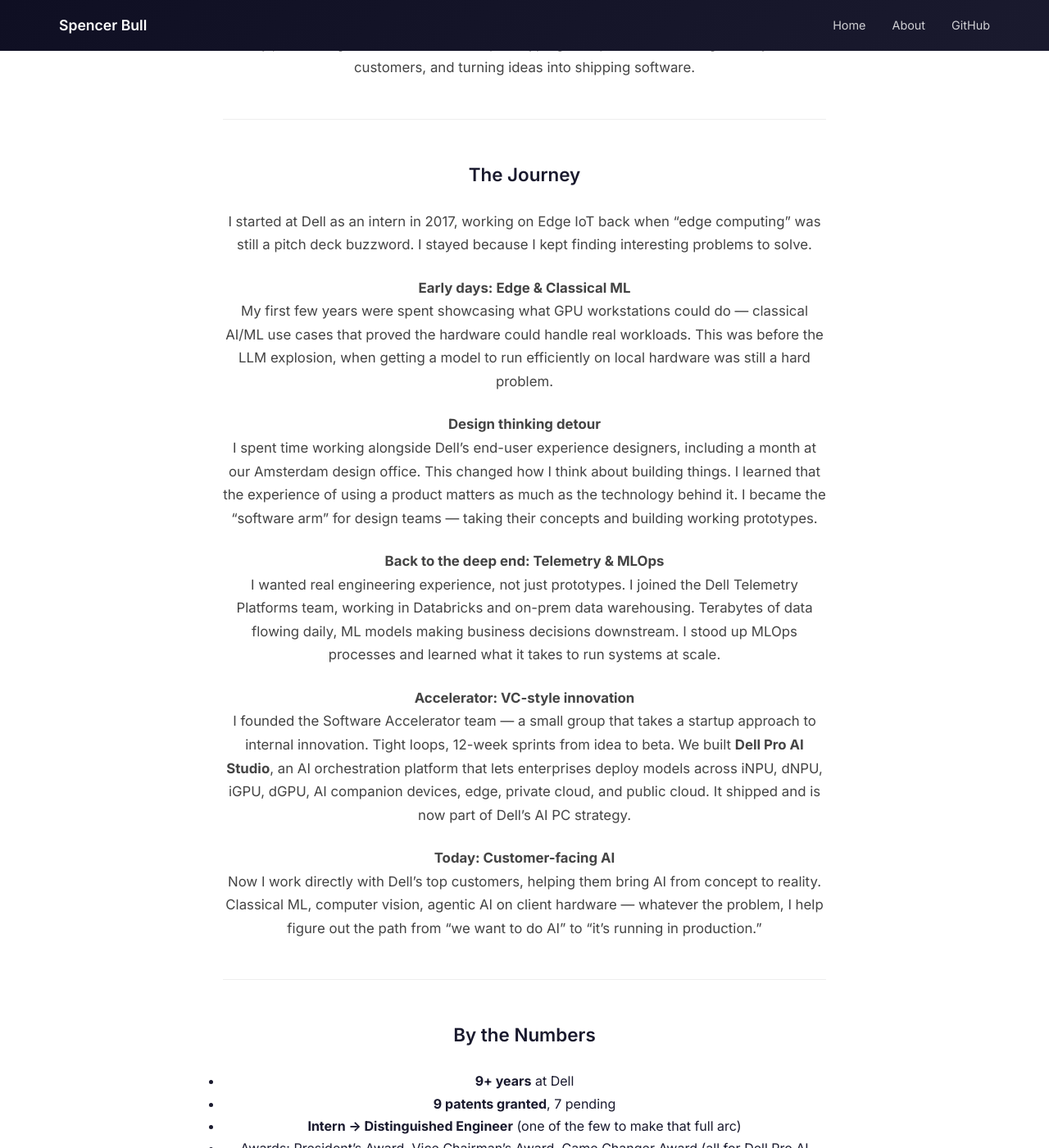
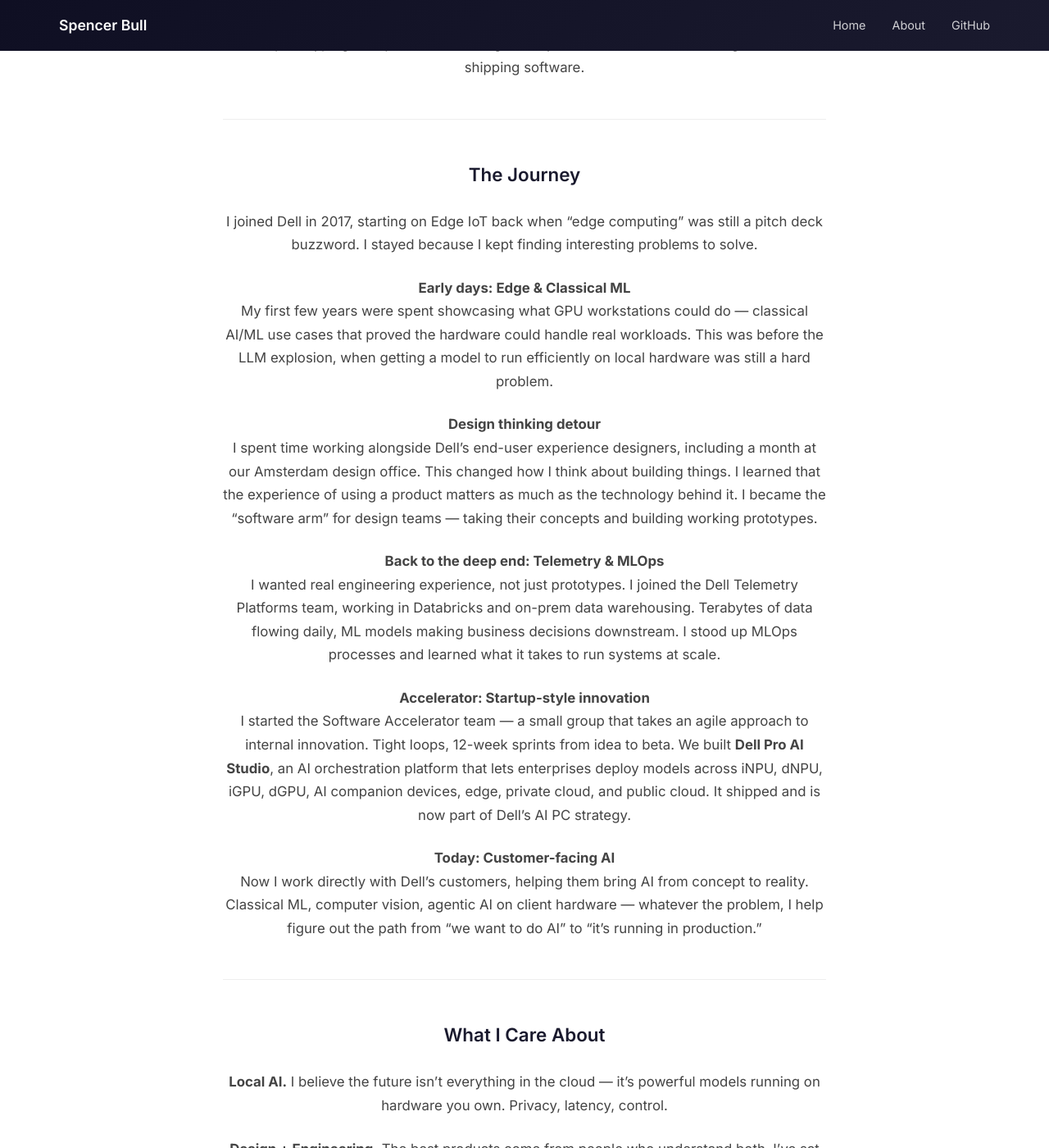
Before and after one commit to spencerbull/spencerbull.github.io, a Jekyll site: the page built from about.md, in a window 1280 px wide and 1400 px high, scrolled down 465 px. Shown: the whole window at 82% size. Built offline with Jekyll 4.4.1, drawn with Linux system fonts in a browser that asks for light colours; some of the changed text lies outside the part shown.

Commit message:
Tone down about page - more humble

```diff
--- a/about.md
+++ b/about.md
@@ -5,13 +5,13 @@ title: About
 
 ## About Me
 
-I'm a Distinguished Engineer at Dell Technologies, working in the Client Office of the CTO. My job is to figure out what's next — prototyping new products, working directly with customers, and turning ideas into shipping software.
+I'm an engineer at Dell Technologies, working in the Client Office of the CTO. I spend my time prototyping new products, working directly with customers, and turning ideas into shipping software.
 
 ---
 
 ## The Journey
 
-I started at Dell as an intern in 2017, working on Edge IoT back when "edge computing" was still a pitch deck buzzword. I stayed because I kept finding interesting problems to solve.
+I joined Dell in 2017, starting on Edge IoT back when "edge computing" was still a pitch deck buzzword. I stayed because I kept finding interesting problems to solve.
 
 **Early days: Edge & Classical ML**
 My first few years were spent showcasing what GPU workstations could do — classical AI/ML use cases that proved the hardware could handle real workloads. This was before the LLM explosion, when getting a model to run efficiently on local hardware was still a hard problem.
@@ -22,20 +22,11 @@ I spent time working alongside Dell's end-user experience designers, including a
 **Back to the deep end: Telemetry & MLOps**
 I wanted real engineering experience, not just prototypes. I joined the Dell Telemetry Platforms team, working in Databricks and on-prem data warehousing. Terabytes of data flowing daily, ML models making business decisions downstream. I stood up MLOps processes and learned what it takes to run systems at scale.
 
-**Accelerator: VC-style innovation**
-I founded the Software Accelerator team — a small group that takes a startup approach to internal innovation. Tight loops, 12-week sprints from idea to beta. We built **Dell Pro AI Studio**, an AI orchestration platform that lets enterprises deploy models across iNPU, dNPU, iGPU, dGPU, AI companion devices, edge, private cloud, and public cloud. It shipped and is now part of Dell's AI PC strategy.
+**Accelerator: Startup-style innovation**
+I started the Software Accelerator team — a small group that takes an agile approach to internal innovation. Tight loops, 12-week sprints from idea to beta. We built **Dell Pro AI Studio**, an AI orchestration platform that lets enterprises deploy models across iNPU, dNPU, iGPU, dGPU, AI companion devices, edge, private cloud, and public cloud. It shipped and is now part of Dell's AI PC strategy.
 
 **Today: Customer-facing AI**
-Now I work directly with Dell's top customers, helping them bring AI from concept to reality. Classical ML, computer vision, agentic AI on client hardware — whatever the problem, I help figure out the path from "we want to do AI" to "it's running in production."
-
----
-
-## By the Numbers
-
-- **9+ years** at Dell
-- **9 patents granted**, 7 pending
-- **Intern → Distinguished Engineer** (one of the few to make that full arc)
-- Awards: President's Award, Vice Chairman's Award, Game Changer Award (all for Dell Pro AI Studio)
+Now I work directly with Dell's customers, helping them bring AI from concept to reality. Classical ML, computer vision, agentic AI on client hardware — whatever the problem, I help figure out the path from "we want to do AI" to "it's running in production."
 
 ---
 
```
